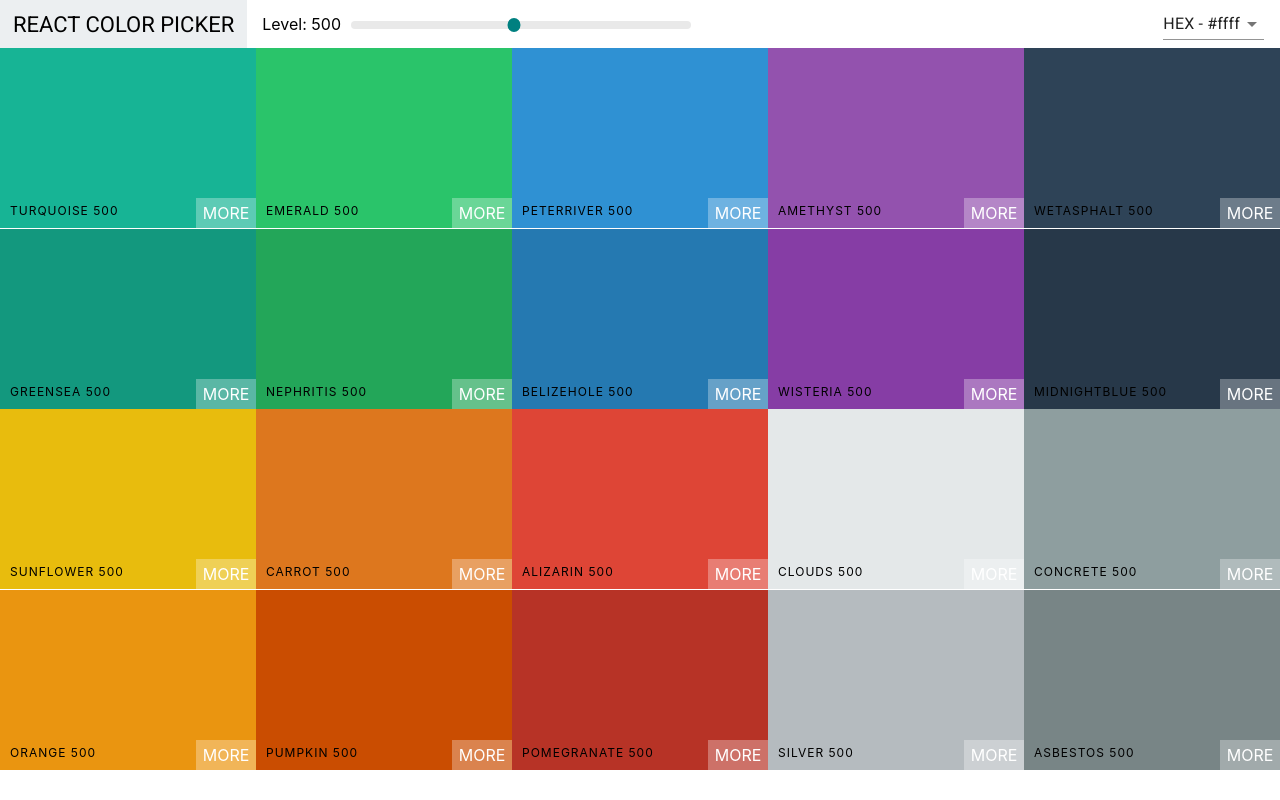
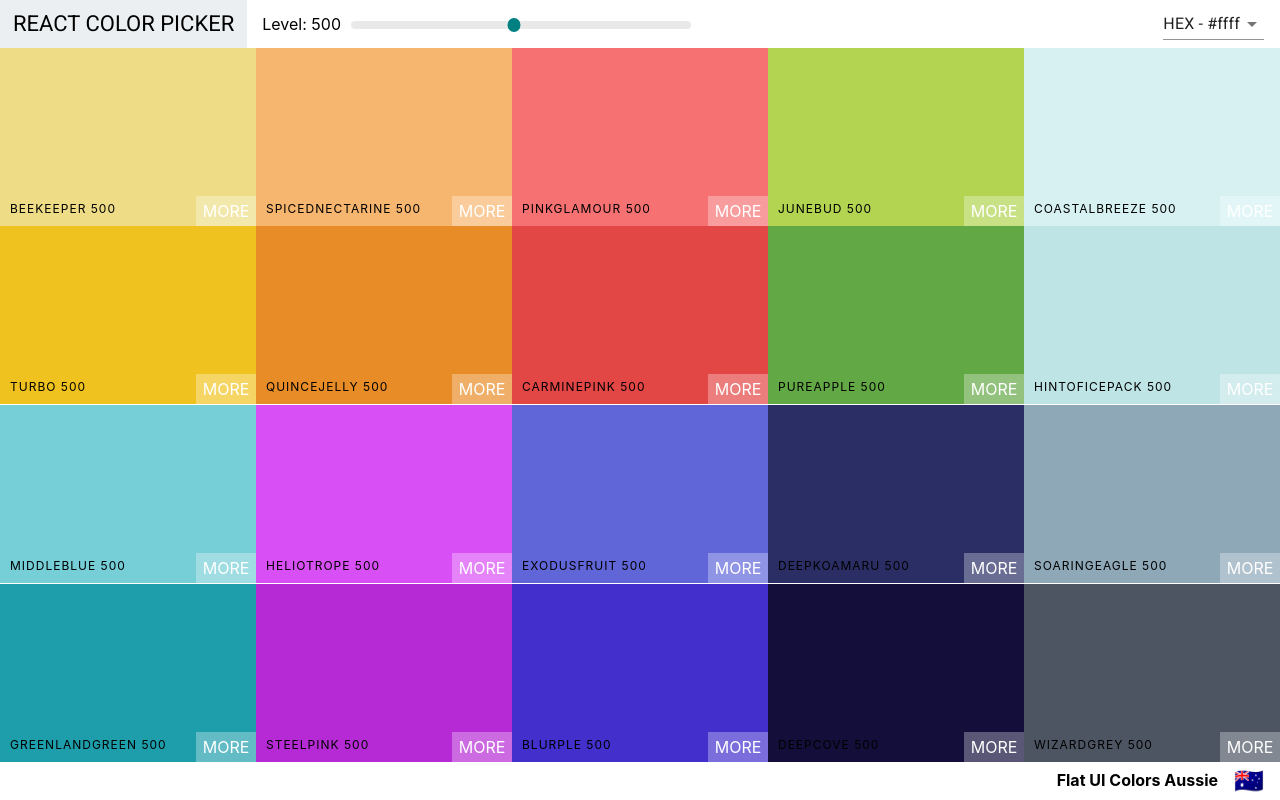
Before and after one commit to MahsinSaifullah/MahsinSaifullah, a React (Create React App) app: page / in a window 1280 px wide. Built offline with nearby package versions, Linux system fonts and the light colour scheme.

Commit message:
Add Footer

```diff
--- a/src/App.js
+++ b/src/App.js
@@ -4,10 +4,9 @@
 import { generatePalette } from './colorHelpers';
 
 function App() {
-	console.log(generatePalette(seedColors[1]));
 	return (
 		<div className='App'>
-			<Palette palette={generatePalette(seedColors[1])} />
+			<Palette palette={generatePalette(seedColors[4])} />
 		</div>
 	);
 }
--- a/src/Palette.css
+++ b/src/Palette.css
@@ -1,7 +1,23 @@
 .Palette {
 	height: 100vh;
+	display: flex;
+	flex-direction: column;
 }
 
 .Palette-colors {
 	height: 90%;
 }
+
+.Palette-footer {
+	background-color: white;
+	height: 5vh;
+	display: flex;
+	justify-content: flex-end;
+	align-items: center;
+	font-weight: bold;
+}
+
+.emoji {
+	font-size: 1.5rem;
+	margin: 0 1rem;
+}
--- a/src/Palette.js
+++ b/src/Palette.js
@@ -18,10 +18,14 @@
 	};
 
 	render() {
-		const { color } = this.props.palette;
+		const { color, paletteName, emoji } = this.props.palette;
 		const { level, colorFormat } = this.state;
 		const colorBoxes = color[level].map(color => (
-			<ColorBox background={color[colorFormat]} name={color.name} />
+			<ColorBox
+				background={color[colorFormat]}
+				name={color.name}
+				key={color.id}
+			/>
 		));
 		return (
 			<div className='Palette'>
@@ -30,9 +34,10 @@
 					changeLevel={this.changeLevel}
 					changeFormat={this.changeFormat}
 				/>
-
 				<div className='Palette-colors'>{colorBoxes}</div>
-				{/* Footer */}
+				<footer className='Palette-footer'>
+					{paletteName} <span className='emoji'>{emoji}</span>
+				</footer>
 			</div>
 		);
 	}
```
